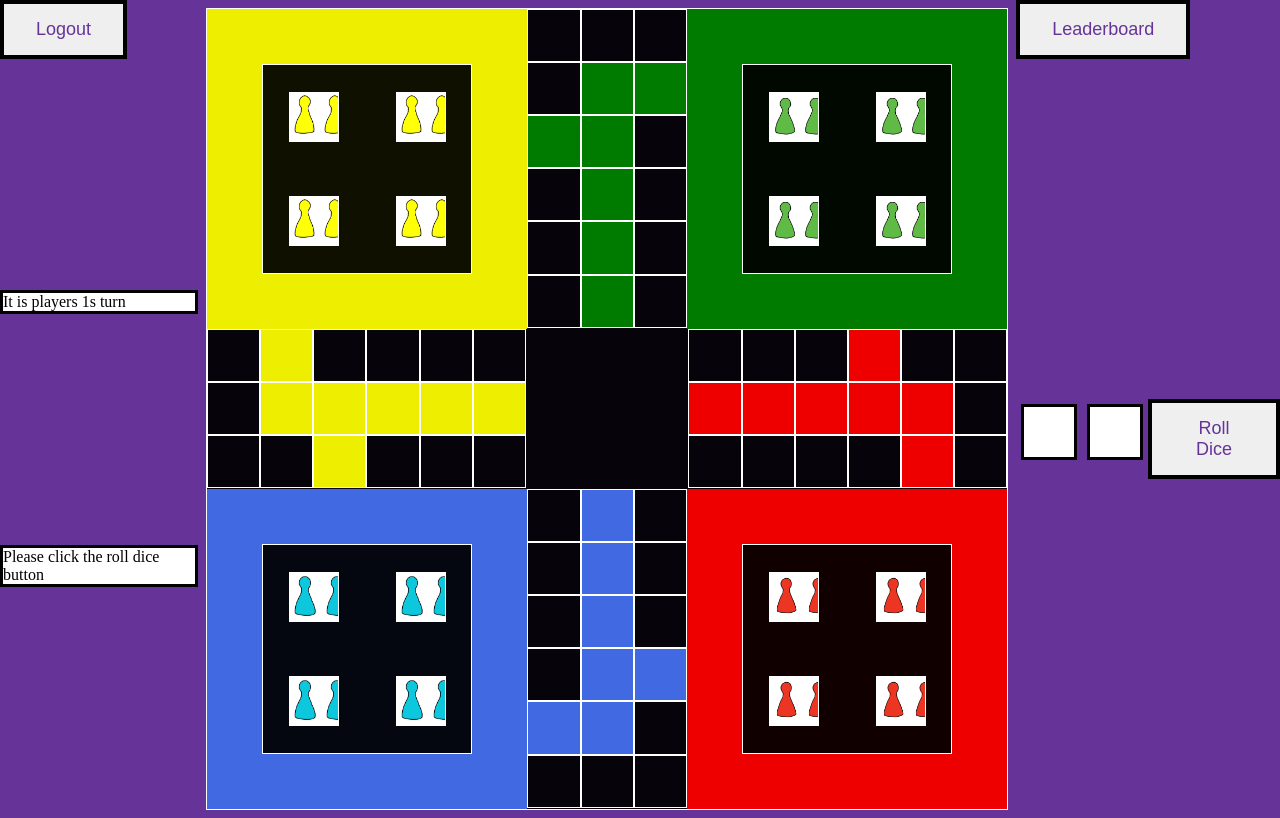
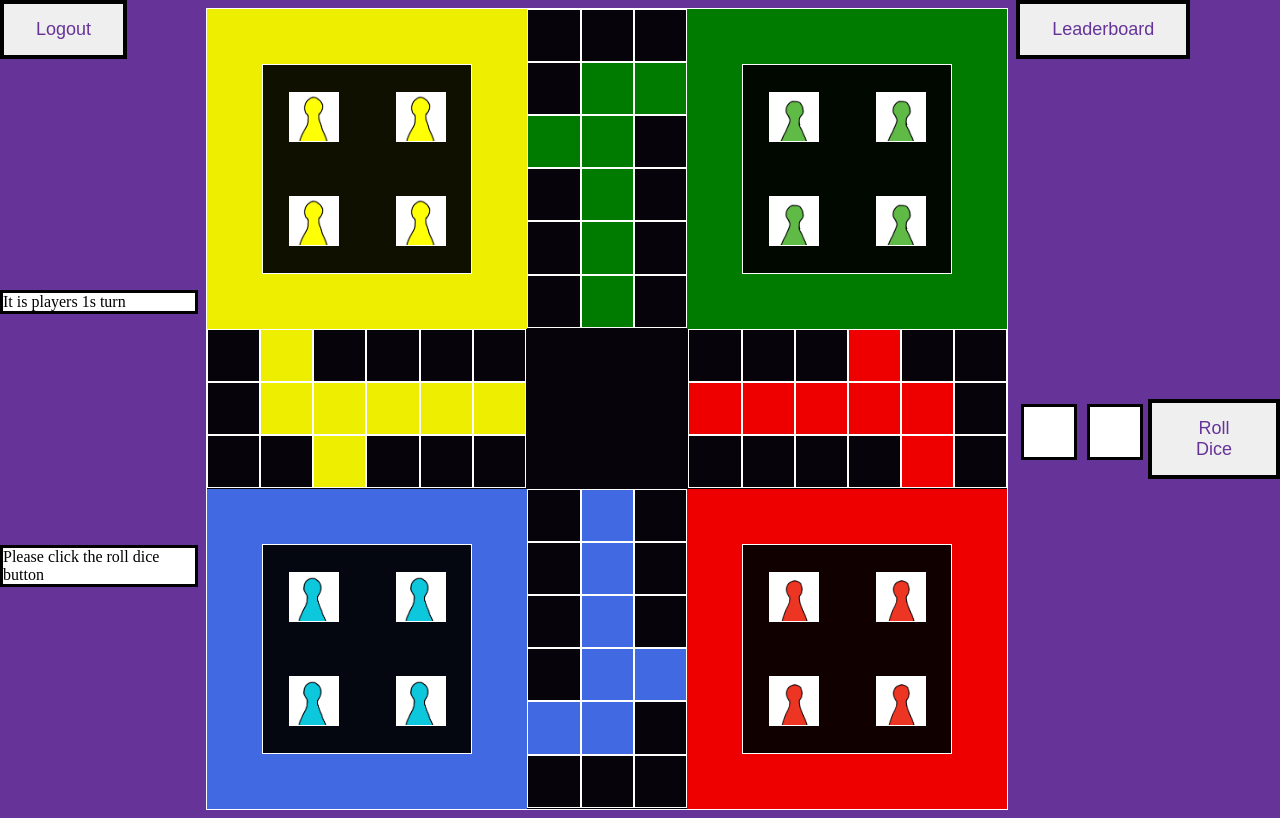
Before and after one commit to awabakram/falludofield, a PHP site: page /falludofields.html in a window 1280 px wide. Run offline with PHP 8.4, Linux system fonts and the light colour scheme.

Commit message:
fixed piece display

```diff
--- a/gameBoard.css
+++ b/gameBoard.css
@@ -97,7 +97,7 @@ body{
     margin: 3.2vh;
     border: 1px solid white;
     position: relative;
-    background-size: contain;
+    background-size: cover;
 }
 
 .red .innerSpace{
@@ -121,7 +121,7 @@ body{
     width: 6.39vh;
     height: 6.39vh;
     border: 1px solid white;
-    background-size: contain;
+    background-size: cover;
 }
 
 .verticalSpaces{
```
